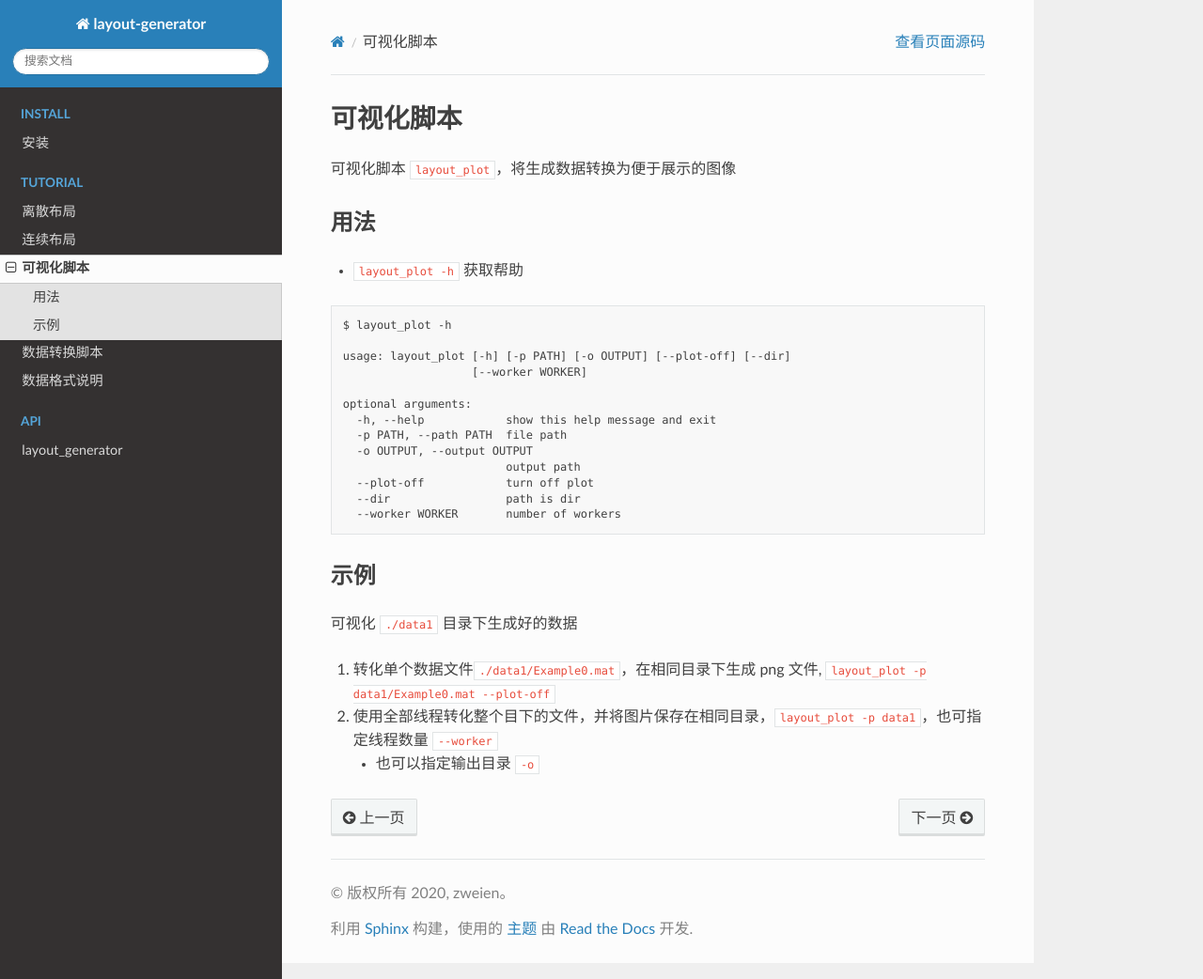
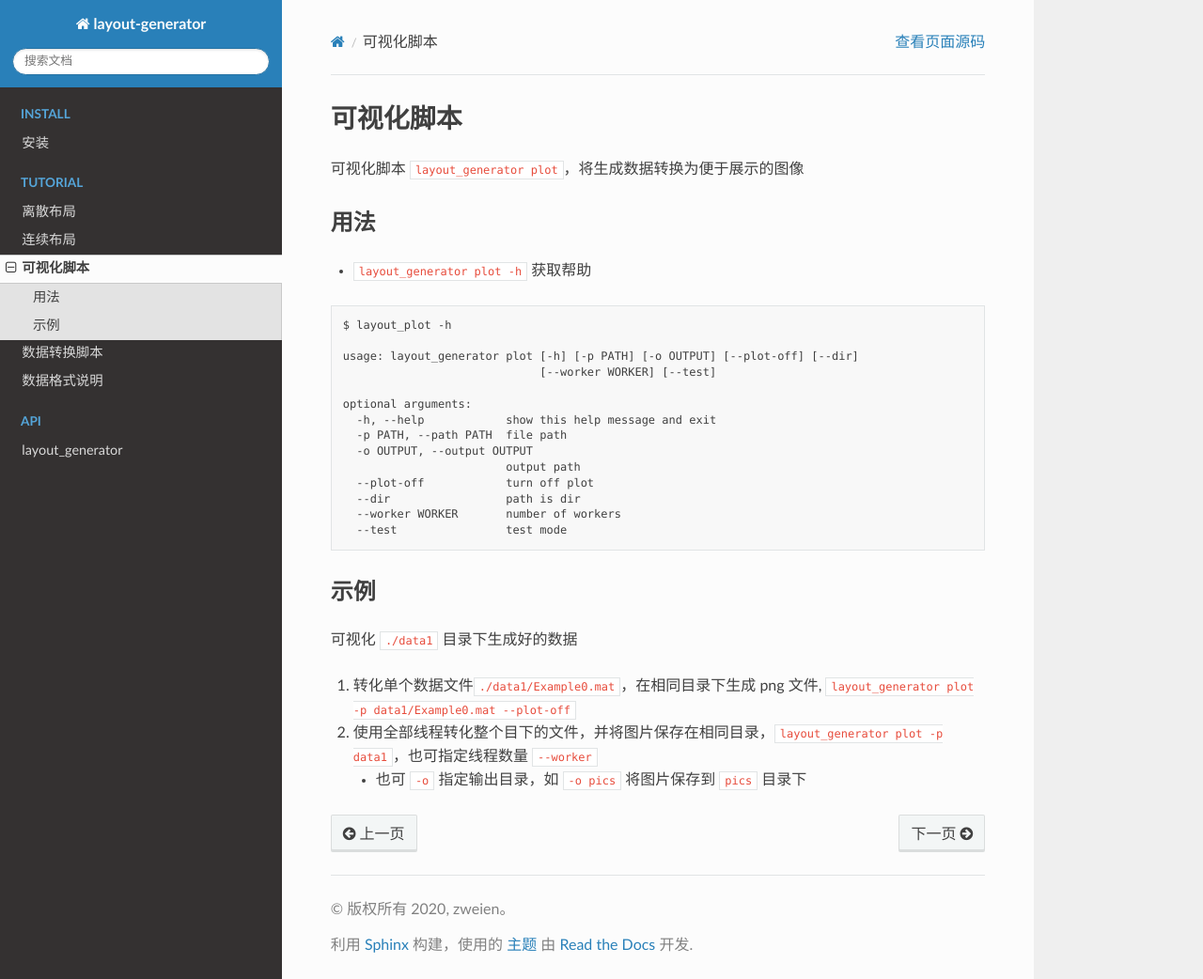
Before and after one commit to zweien/layout-generator, a Sphinx documentation site: the page built from docs/source/src/tutorial/3plot.md, in a window 1280 px wide and 1042 px high. Shown: the whole window at 94% size. Built offline with Sphinx 7.4.7 and the Read the Docs theme 2.0.0, drawn with Linux system fonts in a browser that asks for light colours; the version number could not be read and is left out.

Commit message:
docs: update docs for single script

````diff
--- a/docs/source/src/tutorial/3plot.md
+++ b/docs/source/src/tutorial/3plot.md
@@ -1,15 +1,15 @@
 # 可视化脚本
 
-可视化脚本 `layout_plot`，将生成数据转换为便于展示的图像
+可视化脚本 `layout_generator plot`，将生成数据转换为便于展示的图像
 
 ## 用法
 
-- `layout_plot -h` 获取帮助
+- `layout_generator plot -h` 获取帮助
 ```
 $ layout_plot -h
 
-usage: layout_plot [-h] [-p PATH] [-o OUTPUT] [--plot-off] [--dir]
-                   [--worker WORKER]
+usage: layout_generator plot [-h] [-p PATH] [-o OUTPUT] [--plot-off] [--dir]
+                             [--worker WORKER] [--test]
 
 optional arguments:
   -h, --help            show this help message and exit
@@ -19,11 +19,12 @@ optional arguments:
   --plot-off            turn off plot
   --dir                 path is dir
   --worker WORKER       number of workers
+  --test                test mode
 ```
 
 ## 示例
 
 可视化 `./data1` 目录下生成好的数据
- 1. 转化单个数据文件`./data1/Example0.mat`，在相同目录下生成 png 文件, `layout_plot -p data1/Example0.mat --plot-off`
- 1. 使用全部线程转化整个目下的文件，并将图片保存在相同目录，`layout_plot -p data1`，也可指定线程数量 `--worker`
-     - 也可以指定输出目录 `-o`
+ 1. 转化单个数据文件`./data1/Example0.mat`，在相同目录下生成 png 文件, `layout_generator plot -p data1/Example0.mat --plot-off`
+ 1. 使用全部线程转化整个目下的文件，并将图片保存在相同目录，`layout_generator plot -p data1`，也可指定线程数量 `--worker`
+     - 也可 `-o` 指定输出目录，如 `-o pics` 将图片保存到 `pics` 目录下
````
Also changed, not shown: README.md (+1 -0 lines), docs/source/src/install.md (+4 -4 lines), docs/source/src/tutorial/1discrete.md (+31 -26 lines), docs/source/src/tutorial/2continuous.md (+39 -26 lines), docs/source/src/tutorial/4convert.md (+13 -4 lines), docs/source/src/tutorial/5dataformat.md (+1 -1 lines).
